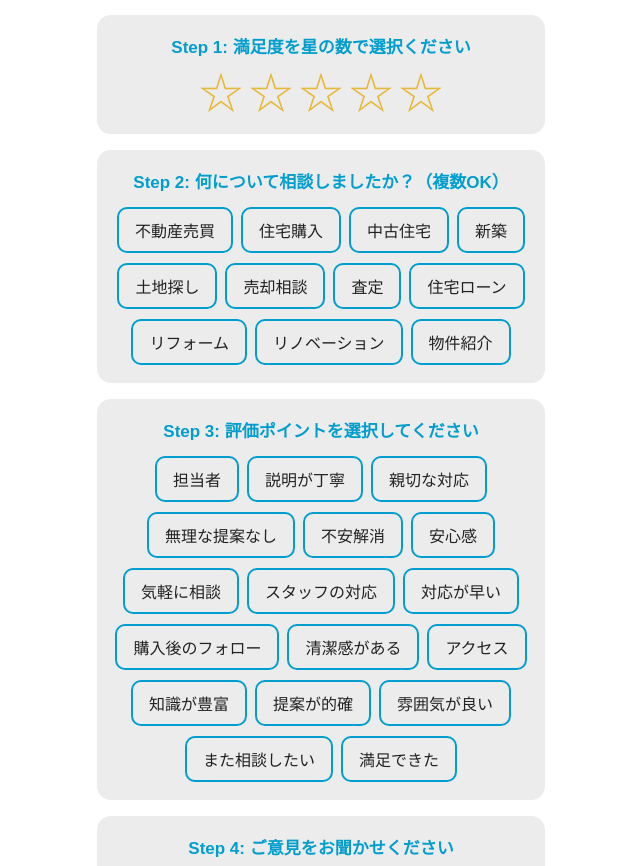
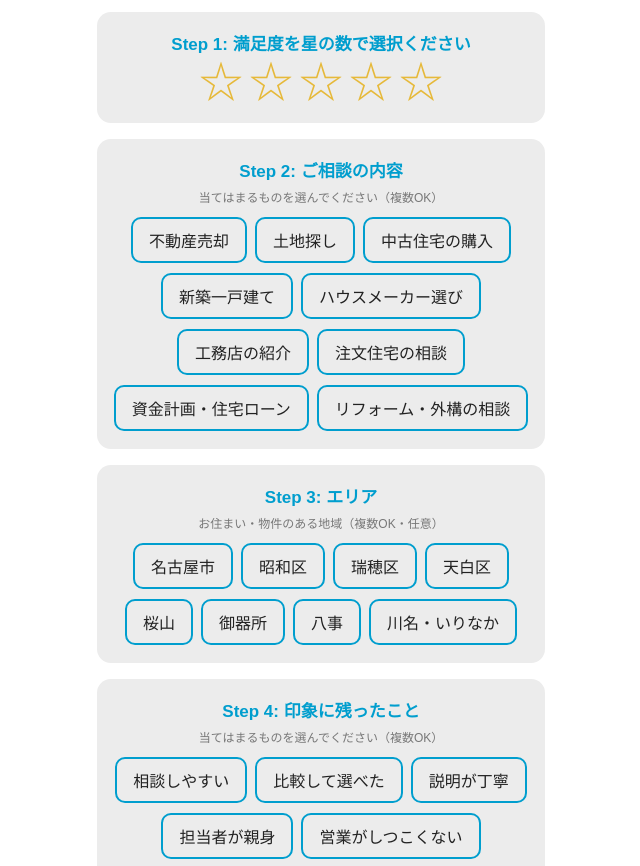
Before and after one commit to mmrlmmrl0628-bot/lim-review, a plain HTML site: page index.html in a window 1280 px wide. Shown: the part 198-1064 px from the top of the page, without its empty margins (319-959 px from the left). Drawn offline with Linux system fonts and the light colour scheme.

Commit message:
Add files via upload

```diff
--- a/index.html
+++ b/index.html
@@ -8,26 +8,25 @@
   * { box-sizing: border-box; }
   body { margin:0; background:#fff; font-family:"Noto Sans JP","Hiragino Sans","Yu Gothic",sans-serif; color:#333; }
   .wrap { max-width:480px; margin:0 auto; padding:24px 16px 56px; }
-  .logo { text-align:center; font-size:30px; font-weight:700; color:#2b2f3a; letter-spacing:.03em; }
-  .logo span { color:#2a6db0; }
+  .logo { text-align:center; }
   h1 { font-size:26px; margin:28px 0 6px; text-align:left; color:#444; }
   .desc { font-size:14px; line-height:1.7; color:#555; margin:0 0 18px; }
   .step { background:#ececec; border-radius:14px; padding:18px 14px; margin-bottom:16px; text-align:center; }
-  .step h2 { margin:0 0 14px; font-size:17px; color:#009ece; }
+  .step h2 { margin:0 0 6px; font-size:17px; color:#009ece; }
+  .step .sub { font-size:12px; color:#777; margin:0 0 12px; }
   .stars button { background:none; border:0; font-size:44px; line-height:1; color:#e6b93a; cursor:pointer; padding:0 3px; }
   .tags { display:flex; flex-wrap:wrap; justify-content:center; gap:10px 8px; }
   .tag { border:2px solid #009ece; background:#fff0; color:#222; border-radius:10px; padding:9px 16px; font:inherit; font-size:16px; cursor:pointer; }
   .tag.on { background:#009ece; color:#fff; }
-  textarea { width:100%; height:150px; padding:10px; font:inherit; font-size:14px; border:1px solid #ccc; border-radius:4px; resize:vertical; background:#fff; }
+  textarea, input[type=text] { width:100%; padding:10px; font:inherit; font-size:14px; border:1px solid #ccc; border-radius:4px; background:#fff; }
+  textarea { height:150px; resize:vertical; }
+  #extra { height:60px; }
   .pill { display:block; width:100%; margin-top:12px; padding:15px; border-radius:30px; border:2px solid #009ece; background:#fff; color:#009ece; font:inherit; font-size:17px; font-weight:700; text-align:center; text-decoration:none; cursor:pointer; }
-  #go { background:#ff5f41; border-color:#ff5f41; }
   .pill.main { background:#009ece; color:#fff; }
+  #go.pill.main { background:#ff5f41; border-color:#ff5f41; }
   .pill:disabled { opacity:.45; cursor:not-allowed; }
   .small { font-size:12px; color:#777; margin-top:10px; line-height:1.6; }
-  .chips { display:flex; flex-wrap:wrap; gap:6px; margin:10px 0 0; justify-content:center; }
-  .chip { border:1px dashed #009ece; background:#fff; color:#009ece; border-radius:14px; padding:5px 10px; font:inherit; font-size:12px; cursor:pointer; }
   .lbl { font-size:13px; color:#555; text-align:left; margin:14px 0 4px; }
-  #extra { height:60px; }
 </style>
 </head>
 <body>
@@ -42,19 +41,27 @@
   </div>
 
   <div class="step">
-    <h2>Step 2: 何について相談しましたか？（複数OK）</h2>
-    <div class="tags" id="tagsConsult"></div>
+    <h2>Step 2: ご相談の内容</h2>
+    <p class="sub">当てはまるものを選んでください（複数OK）</p>
+    <div class="tags" id="gService"></div>
   </div>
 
   <div class="step">
-    <h2>Step 3: 評価ポイントを選択してください</h2>
-    <div class="tags" id="tagsEval"></div>
+    <h2>Step 3: エリア</h2>
+    <p class="sub">お住まい・物件のある地域（複数OK・任意）</p>
+    <div class="tags" id="gArea"></div>
   </div>
 
   <div class="step">
-    <h2>Step 4: ご意見をお聞かせください</h2>
+    <h2>Step 4: 印象に残ったこと</h2>
+    <p class="sub">当てはまるものを選んでください（複数OK）</p>
+    <div class="tags" id="gImpression"></div>
+  </div>
+
+  <div class="step">
+    <h2>Step 5: ご意見をお聞かせください</h2>
     <div class="lbl">担当してくれたスタッフのお名前（任意）</div>
-    <input id="staff" type="text" placeholder="例：山田" style="width:100%;padding:10px;font:inherit;font-size:14px;border:1px solid #ccc;border-radius:4px">
+    <input id="staff" type="text" placeholder="例：山田">
     <div class="lbl">ご自身の言葉で書きたいこと（任意）</div>
     <textarea id="extra" placeholder="自由にご記入ください"></textarea>
     <button class="pill main" id="gen" type="button" disabled>文章を自動作成</button>
@@ -63,105 +70,93 @@
     <textarea id="text" placeholder="ここに口コミの文章ができます"></textarea>
     <button class="pill" id="copy" type="button" disabled>レビューをコピー</button>
     <a class="pill main" id="go" target="_blank" rel="noopener">Googleマップで口コミを投稿する</a>
-    <p class="small">文章は選んだ内容をもとにした下書きです。実際のご感想に合わせて、修正してから投稿してください。</p>
+    <p class="small">選んだキーワードは「書く内容のヒント」です。できあがった文章は下書きですので、実際のご体験に合わせて自由に修正してから投稿してください。</p>
   </div>
 </div>
 
 <script>
   const GOOGLE_URL = "https://maps.app.goo.gl/Psrwhhv1R2cZLDV69";
 
-  // 評価ポイント（売買のみ・肯定的な項目のみ）。1項目につき複数の言い回し
-  const TAGS = {
-    "不動産売買":["不動産の売買でお世話になりました。","初めての不動産売買でしたが、最初から最後まで丁寧にサポートしていただきました。","売買の流れを一つひとつ確認しながら進めていただけました。"],
-    "住宅購入":["住宅購入の相談に乗っていただきました。","マイホーム購入という大きな決断を、親身に支えていただきました。","住宅購入で気になる点を細かく聞いていただけました。"],
-    "中古住宅":["中古住宅について丁寧に案内していただきました。","中古住宅の状態や注意点も、分かりやすく説明していただけました。","中古住宅探しで、希望に合う物件を提案していただきました。"],
-    "新築":["新築についても分かりやすく説明していただきました。","新築物件の特徴や違いを比べながら教えていただけました。","新築選びで迷っていた点をていねいに整理していただけました。"],
-    "土地探し":["土地探しで親身にサポートしていただきました。","土地の条件や周辺環境まで丁寧に調べていただけました。","希望に合う土地を根気よく探していただけました。"],
-    "売却相談":["売却の相談にも親身に対応していただきました。","売却について、不安な点を一つずつ解消していただけました。","売却の進め方を分かりやすく説明していただけました。"],
-    "査定":["査定の内容も丁寧に説明していただきました。","査定の根拠を分かりやすく教えていただけました。","査定から売却の見通しまで、納得できる説明でした。"],
-    "住宅ローン":["住宅ローンについても分かりやすく教えていただきました。","住宅ローンの不安を、丁寧な説明で解消していただけました。","ローンの相談にも親身に乗っていただけました。"],
-    "リフォーム":["リフォームについても丁寧に対応していただきました。","リフォームの内容や費用感まで分かりやすく相談できました。","リフォームの希望を細かく聞いていただけました。"],
-    "リノベーション":["リノベーションの相談にも親身に乗っていただきました。","リノベーションのイメージを形にするお手伝いをしていただけました。","リノベーションの選択肢を丁寧に提案していただけました。"],
-    "物件紹介":["物件を丁寧に紹介していただきました。","希望条件に合った物件を的確に紹介していただけました。","物件のメリットだけでなく注意点も教えていただけました。"],
-    "担当者":["担当の方の対応がとても良かったです。","担当の方が親身で、とても頼りになりました。","担当の方の誠実な人柄に安心できました。"],
+  // ===== サービス（相談内容）：各3パターンの詳しい一文 =====
+  const SERVICE = {
+    "不動産売却":["売却の流れを一つひとつ確認しながら進めていただけました。","査定から引き渡しまで、分かりやすく説明していただけました。","売却の不安な点を、丁寧に解消していただけました。"],
+    "土地探し":["希望に合う土地を根気よく探していただけました。","土地の条件や周辺環境まで丁寧に調べていただけました。","土地探しの進め方から親身にサポートしていただけました。"],
+    "中古住宅の購入":["中古住宅の状態や注意点も、分かりやすく説明していただけました。","中古住宅探しで、希望に合う物件を提案していただけました。","中古住宅の購入という大きな決断を、親身に支えていただけました。"],
+    "新築一戸建て":["新築一戸建ての特徴や違いを、比べながら教えていただけました。","新築選びで迷っていた点を、丁寧に整理していただけました。","マイホームのイメージを具体的にしていただけました。"],
+    "ハウスメーカー選び":["数あるハウスメーカーを、公平な立場で比較していただけました。","ハウスメーカー選びで迷っていたところを、整理していただけました。","各社の特徴を分かりやすく教えていただけました。"],
+    "工務店の紹介":["希望に合う工務店を紹介していただけました。","工務店選びのポイントを丁寧に教えていただけました。","信頼できる工務店とつないでいただけました。"],
+    "注文住宅の相談":["注文住宅の進め方を、一から丁寧に教えていただけました。","注文住宅の希望を細かく聞いていただけました。","家づくり全体の流れを分かりやすく説明していただけました。"],
+    "資金計画・住宅ローン":["資金計画やローンの不安を、丁寧な説明で解消していただけました。","無理のない資金計画を一緒に考えていただけました。","住宅ローンのことも分かりやすく教えていただけました。"],
+    "リフォーム・外構の相談":["リフォームや外構の相談にも親身に乗っていただけました。","リフォームの内容や費用感まで分かりやすく相談できました。","外構まで含めて、トータルで相談できて助かりました。"]
+  };
+  const AREA = ["名古屋市","昭和区","瑞穂区","天白区","桜山","御器所","八事","川名・いりなか"];
+  // ===== 印象：各3パターン =====
+  const IMPRESSION = {
+    "相談しやすい":["気軽に相談しやすい雰囲気でした。","些細なことでも気軽に相談できました。","初めてでも相談しやすいお店でした。"],
+    "比較して選べた":["いくつかを比較しながら、納得して選ぶことができました。","比較検討のための情報を分かりやすく整理していただけました。","自分に合うものを比べて選ぶことができました。"],
     "説明が丁寧":["説明が丁寧で分かりやすかったです。","専門的な内容も、噛み砕いて説明していただけました。","質問にも一つひとつ丁寧に答えていただけました。"],
-    "親切な対応":["親切に対応していただきました。","終始親切で、気持ちよく相談できました。","細かな要望にも快く対応していただけました。"],
-    "無理な提案なし":["無理な提案もなく安心して相談できました。","しつこい営業がなく、自分のペースで検討できました。","こちらの意向を尊重して進めていただけました。"],
-    "不安解消":["不安に思っていたことを解消していただけました。","疑問点をその場で解決していただき、安心できました。","心配事を丁寧に聞いていただけました。"],
-    "安心感":["安心してお任せできました。","安心感のある対応でした。","信頼してお任せすることができました。"],
-    "気軽に相談":["気軽に相談できる雰囲気でした。","些細なことでも気軽に相談できました。","初めてでも入りやすい雰囲気のお店でした。"],
-    "スタッフの対応":["スタッフの対応が丁寧でした。","スタッフの皆さんの対応が明るく丁寧でした。","どのスタッフの方も感じが良かったです。"],
-    "対応が早い":["対応が早く助かりました。","連絡や手続きがスムーズで助かりました。","問い合わせへの返答が早く、安心できました。"],
-    "購入後のフォロー":["購入後のフォローも安心できました。","購入後も気にかけていただき、心強かったです。","引き渡し後の相談にも対応していただけそうで安心です。"],
-    "清潔感がある":["店内に清潔感がありました。","店内が清潔で、気持ちよく相談できました。","明るく清潔感のあるお店でした。"],
-    "アクセス":["アクセスが良く通いやすかったです。","お店の場所が分かりやすく、通いやすかったです。","アクセスしやすい立地で便利でした。"],
-    "知識が豊富":["不動産の知識が豊富で頼りになりました。","専門的な知識に基づいて、的確にアドバイスしていただけました。","知識が豊富で、どんな質問にも答えていただけました。"],
-    "提案が的確":["提案が的確で、とても参考になりました。","こちらの希望を踏まえた的確な提案をいただけました。","自分では気づかなかった選択肢も提案していただけました。"],
-    "雰囲気が良い":["お店の雰囲気が良く、リラックスして話せました。","スタッフの皆さんの雰囲気が良く、居心地が良かったです。","明るい雰囲気で、緊張せずに相談できました。"],
-    "また相談したい":["また何かあればぜひお願いしたいと思います。","次の機会もこちらに相談したいです。","これからも頼りにしたいと思えるお店でした。"],
-    "満足できた":["全体として満足できました。","相談して本当に良かったと思います。","結果にとても満足しています。"]
+    "担当者が親身":["担当の方が親身で、とても頼りになりました。","担当の方の誠実な人柄に安心できました。","担当の方がこちらの話をよく聞いてくださいました。"],
+    "営業がしつこくない":["しつこい営業がなく、自分のペースで検討できました。","無理な提案もなく、安心して相談できました。","こちらの意向を尊重して進めていただけました。"],
+    "スムーズに売却できた":["売却までスムーズに進めていただけました。","手続きもスムーズで助かりました。","思っていたよりスムーズに売却できました。"]
   };
   const OPEN = {5:"大変満足しています。",4:"満足しています。",3:"全体的には普通でした。",2:"あまり満足できませんでした。",1:"残念ながら満足できませんでした。"};
-  // 選んだ項目が少ない時の締めの一言（実際の星の数に合わせる）
   const CLOSE = {
     5:["また何かあればぜひ相談したいです。","周りの方にもおすすめしたいです。","本当にありがとうございました。"],
     4:["また相談したいと思います。","ありがとうございました。"],
-    3:["ありがとうございました。"],
-    2:["ありがとうございました。"],
-    1:["ありがとうございました。"]
+    3:["ありがとうございました。"], 2:["ありがとうございました。"], 1:["ありがとうございました。"]
   };
   const pick = a => a[Math.floor(Math.random()*a.length)];
   const shuffle = a => [...a].sort(()=>Math.random()-.5);
+  const $ = id => document.getElementById(id);
 
-  let star = 0; const picked = new Set();
-  const $ = id => document.getElementById(id);
+  let star = 0;
+  const sel = { service:new Set(), area:new Set(), impression:new Set() };
   $("go").href = GOOGLE_URL;
 
   const starBox = $("stars");
   for (let i = 1; i <= 5; i++) {
-    const b = document.createElement("button"); b.type="button"; b.textContent="☆";
+    const b = document.createElement("button"); b.type="button"; b.textContent="☆"; b.setAttribute("aria-label", i+"つ星");
     b.onclick = () => { star = i; paint(); refresh(); };
     starBox.appendChild(b);
   }
   function refresh(){ $("gen").disabled = !star; }
   function paint(){ [...starBox.children].forEach((b,k)=> b.textContent = k<star ? "★":"☆"); }
 
-  const CONSULT = ["不動産売買","住宅購入","中古住宅","新築","土地探し","売却相談","査定","住宅ローン","リフォーム","リノベーション","物件紹介"];
-  function mount(boxId, names){
+  function mount(boxId, names, set){
     const box = $(boxId);
     names.forEach(name => {
       const b = document.createElement("button"); b.type="button"; b.className="tag"; b.textContent=name;
-      b.onclick = () => { picked.has(name) ? picked.delete(name) : picked.add(name); b.classList.toggle("on"); };
+      b.onclick = () => { set.has(name) ? set.delete(name) : set.add(name); b.classList.toggle("on"); };
       box.appendChild(b);
     });
   }
-  mount("tagsConsult", CONSULT);
-  mount("tagsEval", Object.keys(TAGS).filter(n => !CONSULT.includes(n)));
+  mount("gService", Object.keys(SERVICE), sel.service);
+  mount("gArea", AREA, sel.area);
+  mount("gImpression", Object.keys(IMPRESSION), sel.impression);
 
-  function openers(list){
-    const j = list.join("、");
-    return pick([j+"について相談しました。", j+"のことでお世話になりました。", j+"の件で相談に伺いました。", j+"を考えていて、こちらにお願いしました。"]);
+  function opener(areas, services){
+    const a = areas.join("、"), s = services.join("、");
+    if (a && s) return pick([a+"で"+s+"の相談をしました。", a+"にて、"+s+"の件でお世話になりました。", a+"で"+s+"を考えていて、こちらにお願いしました。"]);
+    if (s) return pick([s+"について相談しました。", s+"のことでお世話になりました。", s+"の件で相談に伺いました。"]);
+    return "";
   }
 
   function generate(){
-    const all = [...picked];
-    const consult = shuffle(all.filter(n => CONSULT.includes(n)));
-    const evals = shuffle(all.filter(n => !CONSULT.includes(n)));
+    const services = shuffle([...sel.service]);
+    const areas = shuffle([...sel.area]);
+    const imps = shuffle([...sel.impression]);
+    const staff = $("staff").value.trim().replace(/(さん|様)$/, "");
     const out = [];
-    // 相談内容：導入文 + 詳しい一文（最大2つ）
-    if (consult.length) {
-      out.push(openers(consult));
-      consult.slice(0, 2).forEach(n => out.push(shuffle(TAGS[n])[0]));
-    }
-    // 担当者：名前があれば名前入りの文を1つだけ（「担当者」項目の文は出さない）
-    const staff = $("staff").value.trim().replace(/(さん|様)$/, "");
+    const o = opener(areas, services); if (o) out.push(o);
+    // 相談内容：詳しい一文（最大2つ・1項目につき1文）
+    services.slice(0, 2).forEach(n => out.push(pick(SERVICE[n])));
+    // 担当者名
     if (staff) out.push(pick(["担当の"+staff+"さんが親身に対応してくださいました。","担当の"+staff+"さんの対応がとても丁寧でした。","担当してくださった"+staff+"さんに感謝しています。"]));
-    // 評価：1項目につき1文だけ（同じ項目から複数文を出さない）
-    evals.filter(n => !(staff && n === "担当者")).forEach(n => out.push(pick(TAGS[n])));
-    // 自分の言葉
+    // 印象：1項目につき1文（担当者名があれば「担当者が親身」は重複するので出さない）
+    imps.filter(n => !(staff && n === "担当者が親身")).forEach(n => out.push(pick(IMPRESSION[n])));
     const own = $("extra").value.trim();
     if (own) out.push(own);
-    // 星の数に合わせた一文は、先頭か後半のどちらかにランダムに置く
+    // 星の数に合わせた一文は先頭か前半にランダム配置
     const op = OPEN[star];
     if (Math.random() < 0.5) out.unshift(op); else out.splice(Math.min(out.length, 2), 0, op);
     out.push(...shuffle(CLOSE[star]).slice(0, out.length >= 6 ? 1 : 2));
```
